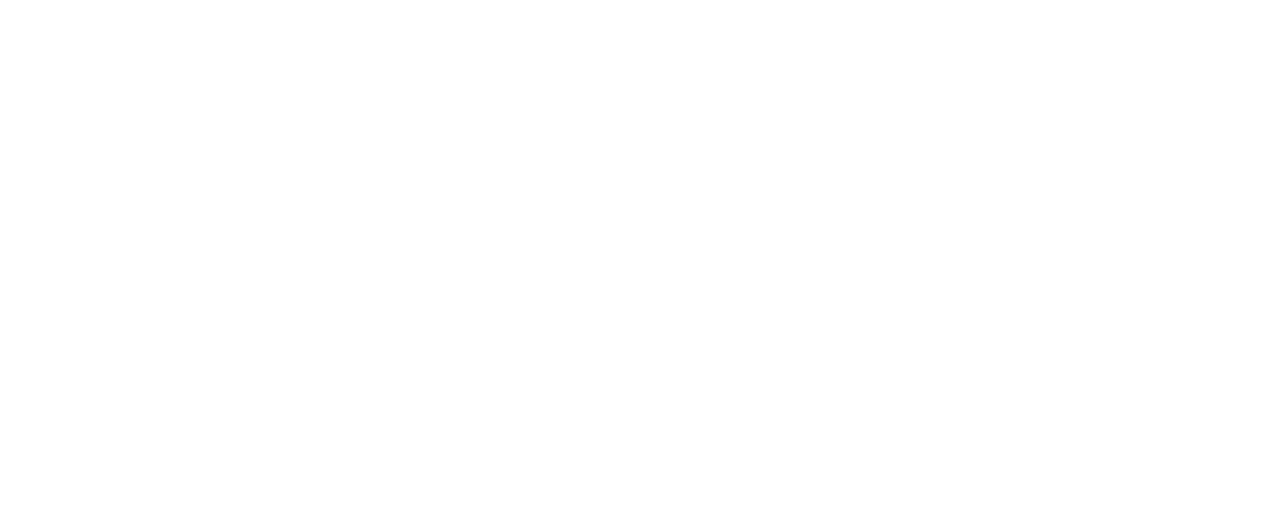
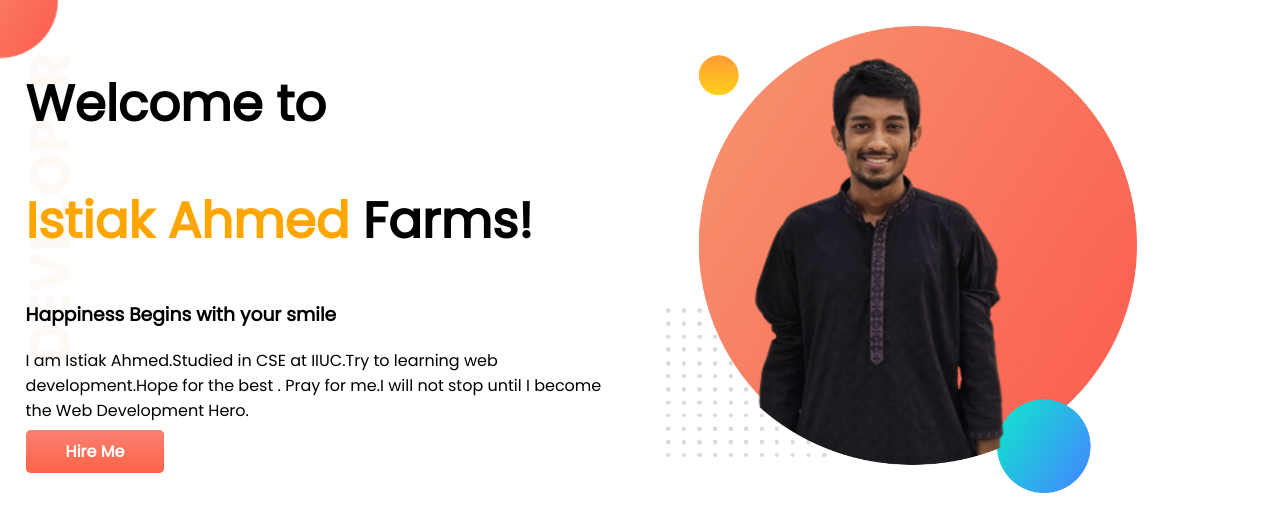
Before and after one commit to Istiak98/developer-portfolio, a plain HTML site: page index.html in a window 1280 px wide. Drawn offline with Linux system fonts and the light colour scheme.

Commit message:
top banner added

```diff
--- a/index.html
+++ b/index.html
@@ -1,13 +1,32 @@
 <!DOCTYPE html>
 <html lang="en">
+
 <head>
     <meta charset="UTF-8">
     <meta http-equiv="X-UA-Compatible" content="IE=edge">
     <meta name="viewport" content="width=device-width, initial-scale=1.0">
     <title>Istiak Portfolio</title>
+    <link rel="preconnect" href="https://fonts.googleapis.com">
+    <link rel="preconnect" href="https://fonts.gstatic.com" crossorigin>
+    <link href="https://fonts.googleapis.com/css2?family=Poppins&display=swap" rel="stylesheet">
     <link rel="stylesheet" href="style.css">
 </head>
+
 <body>
+    <section class="top-banner">
+        <div class="half-width">
+            <h1>Welcome to</h1>
+            <h1><span class="orange-color">Istiak Ahmed</span> Farms!</h1>
+            <h3>Happiness Begins with your smile</h3>
+            <p>I am Istiak Ahmed.Studied in CSE at IIUC.Try to learning web development.Hope for the best . Pray for
+                me.I
+                will not stop until I become the Web Development Hero.</p>
+            <a class="link-button" target="_blank" href="https://www.facebook.com/istiak.ahmed.18041">Hire Me</a>
+        </div>
+        <div class="half-width">
+            <img src="images/istiak-picture-with-bg.png" alt="">
+        </div>
+    </section>
+</body>
 
-</body>
 </html>
--- a/style.css
+++ b/style.css
@@ -0,0 +1,33 @@
+body{
+    font-family: 'Poppins', sans-serif;
+    margin: 0px;
+}
+h1{
+    font-size: 50px;
+}
+.orange-color{
+    color: orange;
+}
+section{
+    display: flex;
+}
+.half-width{
+    width: 50%;
+    padding:2%;
+}
+.half-width img{
+    width: 80%;
+}
+.link-button{
+    text-decoration: none;
+    background-image: linear-gradient(salmon,tomato);
+    background-color: orange;
+    padding: 10px 40px;
+    color: white;
+    font-weight: 700;
+    border-radius:5px;
+}
+.top-banner{
+    background-image: url(images/top-banner.png);
+    background-repeat: no-repeat;
+}
```
Also changed, not shown: images/dream-bg.png (added), images/exp-bg.png (added), images/istiak-picture-with-bg.png (added), images/jhankar.png (added), images/jhankar2.png (added), images/my-bg.png (added), images/my-bg2.png (added), images/top-banner.png (added), showoff/IMG_20200202_234140_388.jpg (added), showoff/IMG_20200802_220607_584.jpg (added), showoff/istiak_black.png (added), showoff/istiak_red.png (added), showoff/istiak_sea.png (added), 2 other files.
